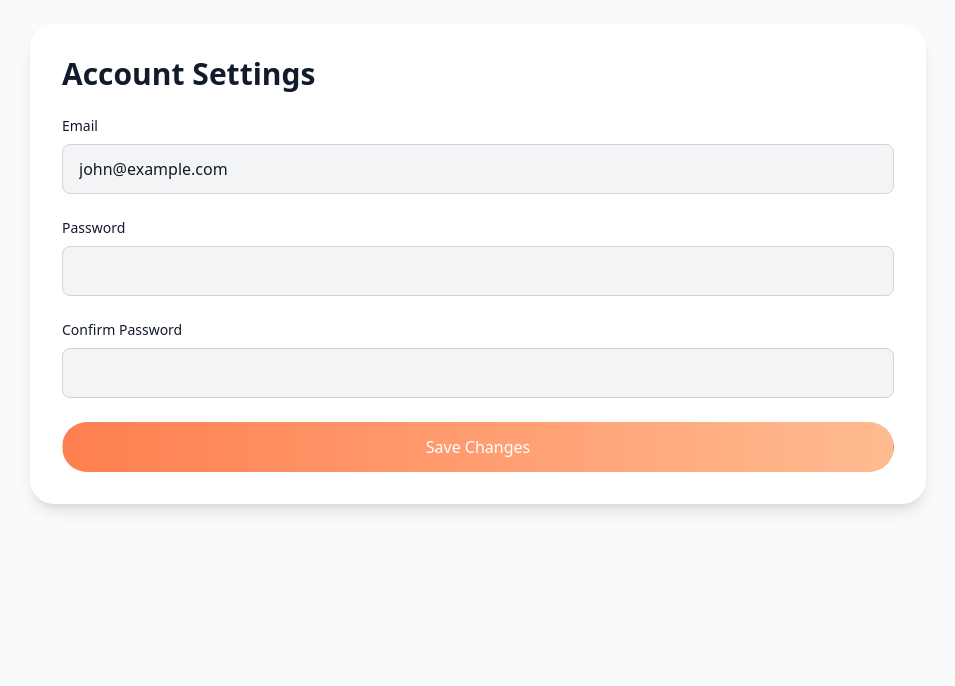
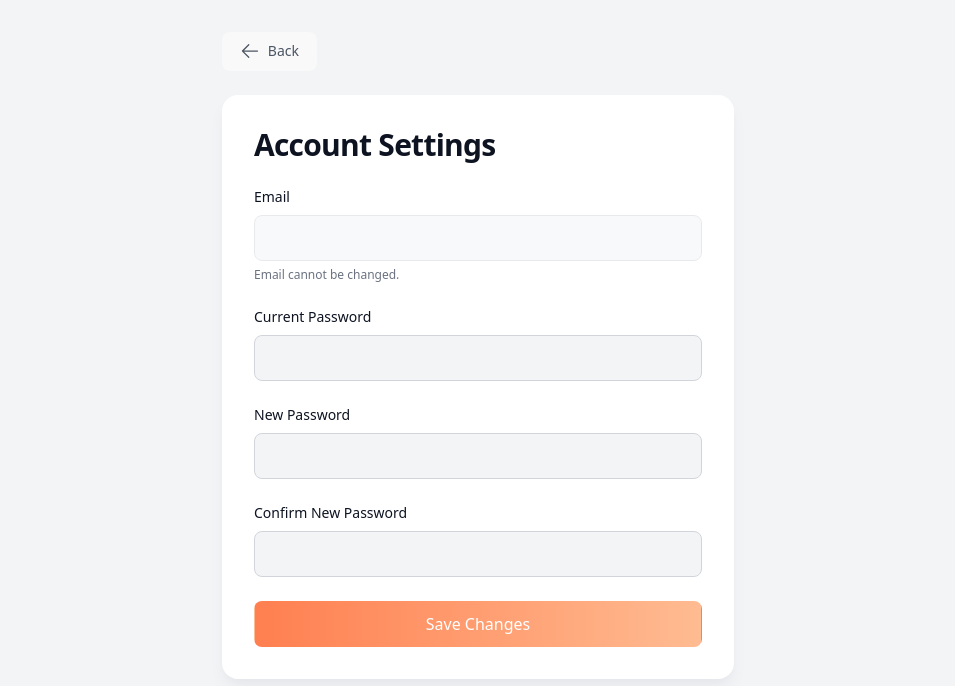
Before and after one commit to Pramudita29/SkillSwap, a React (Vite) app: page /settings in a window 1280 px wide. Shown: the top 686 px of the page, without its empty margins (162-1117 px from the left). Built offline with nearby package versions, Linux system fonts and the light colour scheme.

Commit message:
enhance AccountSettingsPage with user data fetching, password update functionality, and improved form handling

```diff
--- a/src/components/AccountSettings.jsx
+++ b/src/components/AccountSettings.jsx
@@ -1,75 +1,158 @@
-import { useState } from 'react';
+import { ArrowLeftIcon } from '@heroicons/react/24/solid';
+import { useEffect, useState } from 'react';
+import { useNavigate } from 'react-router-dom';
+import API from '../utils/api';
 
 const AccountSettingsPage = ({ darkMode }) => {
-    const [form, setForm] = useState({
-        email: 'john@example.com',
+    const [formData, setFormData] = useState({
+        email: '',
+        currentPassword: '',
         password: '',
-        confirmPassword: '',
+        newPassword: '',
     });
+    const [loading, setLoading] = useState(true);
+    const navigate = useNavigate();
 
-    // Handle form submission
-    const handleSubmit = (e) => {
+    useEffect(() => {
+        const fetchUser = async () => {
+            try {
+                const userId = localStorage.getItem('userId');
+                if (!userId) {
+                    console.error('No userId found in localStorage');
+                    alert('Please log in to access account settings');
+                    setLoading(false);
+                    return;
+                }
+
+                const res = await API.get(`/users/${userId}`);
+                const userData = res.data && typeof res.data === 'object' ? res.data : res;
+                if (userData && typeof userData === 'object' && userData.email) {
+                    setFormData({ ...formData, email: userData.email });
+                } else {
+                    console.error('Unexpected API response:', res);
+                    alert('Failed to load user data: Invalid response');
+                    setFormData({ ...formData, email: '' });
+                }
+            } catch (err) {
+                console.error('Error fetching user:', err.message);
+                alert('Failed to load user data');
+                setFormData({ ...formData, email: '' });
+            } finally {
+                setLoading(false);
+            }
+        };
+        fetchUser();
+    }, []);
+
+    const handleInputChange = (e) => {
+        const { name, value } = e.target;
+        setFormData({ ...formData, [name]: value });
+    };
+
+    const handleSubmit = async (e) => {
         e.preventDefault();
-        if (form.password !== form.confirmPassword) {
-            alert('Passwords do not match.');
-        } else {
-            alert('Account settings updated successfully!');
+
+        if (formData.password !== formData.newPassword) {
+            return alert('Passwords do not match.');
+        }
+
+        try {
+            const response = await API.post('/users/update-password', {
+                currentPassword: formData.currentPassword,
+                newPassword: formData.password,
+            });
+            alert('Password updated successfully! You can now log in with the new password.');
+            setFormData({
+                ...formData,
+                currentPassword: '',
+                password: '',
+                newPassword: '',
+            });
+        } catch (err) {
+            console.error('Error updating password:', err.message);
+            alert(err.message || 'Failed to update password.');
         }
     };
 
+    if (loading) return (
+        <div className={`min-h-screen flex items-center justify-center ${darkMode ? 'bg-[#0d1321] text-white' : 'bg-gray-100 text-[#0d1321]'}`}>
+            <div className="animate-spin rounded-full h-12 w-12 border-t-2 border-b-2 border-[#ff7f50]"></div>
+        </div>
+    );
+
     return (
-        <div className={`min-h-screen p-6 ${darkMode ? 'bg-[#121b2b] text-white' : 'bg-gray-50 text-[#121b2b]'}`}>
-            <div className={`max-w-4xl mx-auto bg-white dark:bg-[#1a2637] rounded-3xl p-8 shadow-lg ${darkMode ? 'shadow-[#1a2637]' : 'shadow-lg'}`}>
-                <h1 className="text-3xl font-extrabold mb-6">Account Settings</h1>
+        <div className={`min-h-screen p-4 sm:p-6 lg:p-8 ${darkMode ? 'bg-[#0d1321] text-white' : 'bg-gray-100 text-[#0d1321]'}`}>
+            <div className="max-w-lg mx-auto">
+                <button
+                    onClick={() => navigate(-1)}
+                    className={`mb-6 flex items-center gap-2 text-sm font-medium ${darkMode ? 'text-gray-300 hover:text-white' : 'text-gray-600 hover:text-[#0d1321]'} transition-colors duration-200`}
+                >
+                    <ArrowLeftIcon className="h-5 w-5" />
+                    Back
+                </button>
+                <div className={`bg-white dark:bg-[#1e2a44] rounded-2xl p-6 sm:p-8 shadow-lg ${darkMode ? 'shadow-[#1e2a44]/50' : 'shadow-gray-200'}`}>
+                    <h1 className="text-2xl sm:text-3xl font-bold mb-6 tracking-tight">Account Settings</h1>
 
-                {/* Account Form */}
-                <form onSubmit={handleSubmit}>
-                    {/* Email Field */}
-                    <div className="mb-6">
+                    <form onSubmit={handleSubmit} className="space-y-6">
+                        <div>
                             <label className="block text-sm font-medium mb-2">Email</label>
                             <input
                                 type="email"
-                            value={form.email}
-                            onChange={(e) => setForm({ ...form, email: e.target.value })}
-                            className={`w-full px-4 py-3 border rounded-lg bg-gray-100 dark:bg-[#1a2637] dark:text-white focus:ring-2 focus:ring-[#ff7f50] transition-all duration-300 ${darkMode ? 'dark:border-white/30' : 'border-gray-300'}`}
+                                name="email"
+                                value={formData.email}
+                                onChange={handleInputChange}
+                                className={`w-full px-4 py-2.5 rounded-lg bg-gray-100 dark:bg-[#2a3757] dark:text-white border ${darkMode ? 'border-white/20 focus:border-[#ff7f50]/50' : 'border-gray-300 focus:border-[#ff7f50]'} focus:ring-2 focus:ring-[#ff7f50]/50 transition-all duration-300 disabled:opacity-50 disabled:cursor-not-allowed`}
+                                disabled
+                            />
+                            <p className="text-xs text-gray-500 dark:text-gray-400 mt-1.5">Email cannot be changed.</p>
+                        </div>
+
+                        <div>
+                            <label className="block text-sm font-medium mb-2">Current Password</label>
+                            <input
+                                type="password"
+                                name="currentPassword"
+                                value={formData.currentPassword}
+                                onChange={handleInputChange}
+                                className={`w-full px-4 py-2.5 rounded-lg bg-gray-100 dark:bg-[#2a3757] dark:text-white border ${darkMode ? 'border-white/20 focus:border-[#ff7f50]/50' : 'border-gray-300 focus:border-[#ff7f50]'} focus:ring-2 focus:ring-[#ff7f50]/50 transition-all duration-300`}
                                 required
                             />
                         </div>
 
-                    {/* Password Field */}
-                    <div className="mb-6">
-                        <label className="block text-sm font-medium mb-2">Password</label>
+                        <div>
+                            <label className="block text-sm font-medium mb-2">New Password</label>
                             <input
                                 type="password"
-                            value={form.password}
-                            onChange={(e) => setForm({ ...form, password: e.target.value })}
-                            className={`w-full px-4 py-3 border rounded-lg bg-gray-100 dark:bg-[#1a2637] dark:text-white focus:ring-2 focus:ring-[#ff7f50] transition-all duration-300 ${darkMode ? 'dark:border-white/30' : 'border-gray-300'}`}
+                                name="password"
+                                value={formData.password}
+                                onChange={handleInputChange}
+                                className={`w-full px-4 py-2.5 rounded-lg bg-gray-100 dark:bg-[#2a3757] dark:text-white border ${darkMode ? 'border-white/20 focus:border-[#ff7f50]/50' : 'border-gray-300 focus:border-[#ff7f50]'} focus:ring-2 focus:ring-[#ff7f50]/50 transition-all duration-300`}
                                 required
                             />
                         </div>
 
-                    {/* Confirm Password Field */}
-                    <div className="mb-6">
-                        <label className="block text-sm font-medium mb-2">Confirm Password</label>
+                        <div>
+                            <label className="block text-sm font-medium mb-2">Confirm New Password</label>
                             <input
                                 type="password"
-                            value={form.confirmPassword}
-                            onChange={(e) => setForm({ ...form, confirmPassword: e.target.value })}
-                            className={`w-full px-4 py-3 border rounded-lg bg-gray-100 dark:bg-[#1a2637] dark:text-white focus:ring-2 focus:ring-[#ff7f50] transition-all duration-300 ${darkMode ? 'dark:border-white/30' : 'border-gray-300'}`}
+                                name="newPassword"
+                                value={formData.newPassword}
+                                onChange={handleInputChange}
+                                className={`w-full px-4 py-2.5 rounded-lg bg-gray-100 dark:bg-[#2a3757] dark:text-white border ${darkMode ? 'border-white/20 focus:border-[#ff7f50]/50' : 'border-gray-300 focus:border-[#ff7f50]'} focus:ring-2 focus:ring-[#ff7f50]/50 transition-all duration-300`}
                                 required
                             />
                         </div>
 
-                    {/* Submit Button */}
                         <button
                             type="submit"
-                        className={`w-full px-6 py-3 bg-gradient-to-r from-[#ff7f50] to-[#ffbb91] text-white rounded-full hover:bg-[#ff7f50]/80 transition-all duration-200 ${darkMode ? 'dark:hover:bg-[#ff7f50]/70' : 'hover:bg-[#ff7f50]/80'}`}
+                            className={`w-full py-2.5 px-6 bg-gradient-to-r from-[#ff7f50] to-[#ffbb91] text-white rounded-lg font-medium hover:from-[#ff7f50]/90 hover:to-[#ffbb91]/90 focus:ring-2 focus:ring-[#ff7f50]/50 focus:ring-offset-2 ${darkMode ? 'focus:ring-offset-[#1e2a44]' : 'focus:ring-offset-white'} transition-all duration-200`}
                         >
                             Save Changes
                         </button>
                     </form>
                 </div>
             </div>
+        </div>
     );
 };
 
```
Lines whose indentation alone changed are shown as unchanged.
